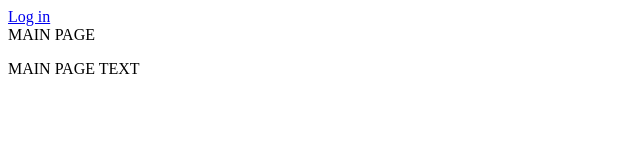
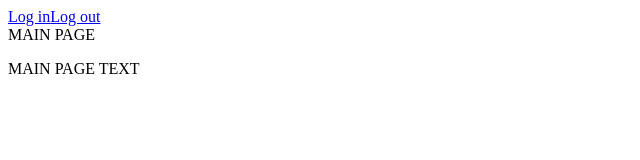
Before and after one commit to Mesailor/itra_course_client, a React (Vite) app: page / in a window 1280 px wide. Shown: the top 160 px of the page, without its empty margins (0-640 px from the left). Built offline with nearby package versions, Linux system fonts and the light colour scheme; the HTML template or start-up script is replaced by a standard one.

Commit message:
user can logout

```diff
--- a/src/components/pages/MainPage.jsx
+++ b/src/components/pages/MainPage.jsx
@@ -1,11 +1,22 @@
 import * as React from "react";
 import { Link } from "react-router-dom";
+import { setUser } from "../../store/userSlice";
+import { useDispatch } from "react-redux";
 
 export default function MainPage() {
+  const dispatch = useDispatch();
+
+  function logout() {
+    dispatch(setUser({ name: "", isAdmin: false }));
+  }
+
   return (
     <div className="main-page">
       <header>
         <Link to="/log-in">Log in</Link>
+        <Link onClick={logout} to="/log-in">
+          Log out
+        </Link>
       </header>
       <main>MAIN PAGE</main>
       <p>MAIN PAGE TEXT</p>
```
